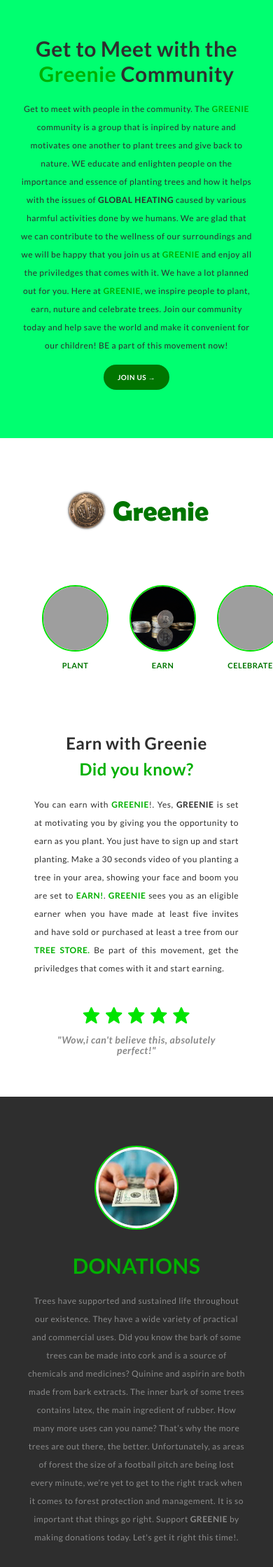
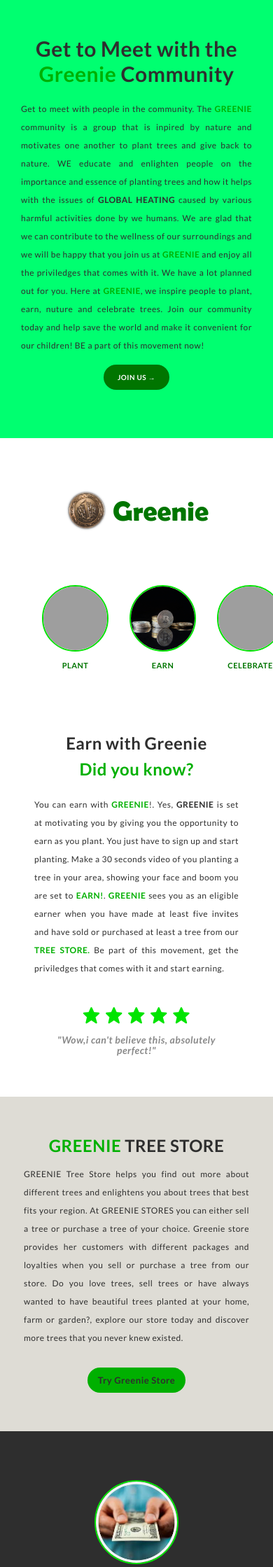
Before and after one commit to Paul-Chidiadi/greenie, a PHP site: page / in a window 390 px wide; the page is wider, and only the part inside the window is pictured. Shown: the part 1697-3936 px from the top of that part at 70% size. Run offline with PHP 8.4, Linux system fonts and the light colour scheme; grey boxes are pictures that could not be loaded.

Commit message:
Store section: created store section, adding styles and media query

```diff
--- a/css/index.css
+++ b/css/index.css
@@ -281,6 +281,10 @@ body {
   font-size: 15px;
   font-weight: bold;
 }
+.learn-body a:hover {
+  color: var(--blackd);
+  font-size: 14px;
+}
 /* intro media query */
 @media screen and (max-width: 600px) {
   .intro {
@@ -403,6 +407,7 @@ body {
   .comm-body p {
     font-size: 12px;
     margin: 20px auto 20px;
+    text-align: justify;
   }
 }
 @media screen and (max-width: 360px) {
@@ -640,8 +645,49 @@ body {
 }
 /* donation section media query */
 @media screen and (max-width: 500px) {
+  .don-top h1 {
+    font-size: 24px;
+  }
   .don p {
-    padding: 10px;
+    padding: 4px;
     font-size: 12px;
+    text-align: justify;
   }
 }
+/* STORE SECTION */
+.store {
+  width: 100%;
+  background-color: var(--whitel);
+  padding: 45px 30px 30px;
+}
+.store h1 {
+  width: 100%;
+  margin: 10px auto;
+  color: var(--blackd);
+  font-weight: 700;
+  font-size: 30px;
+  text-align: center;
+}
+.store h1 span {
+  color: var(--green);
+}
+.store p {
+  width: 100%;
+  padding: 20px;
+  color: var(--blackd);
+  font-size: 13px;
+  font-weight: 400;
+  line-height: 26px;
+  text-align: center;
+}
+/* store section media query */
+@media screen and (max-width: 500px) {
+  .store h1 {
+    font-size: 24px;
+  }
+  .store p {
+    padding: 4px;
+    font-size: 12px;
+    text-align: justify;
+  }
+}
--- a/index.php
+++ b/index.php
@@ -142,6 +142,21 @@
             </div>
         </div>
     </section>
+    <!-- STORE SECTION -->
+    <section class="store">
+        <h1><span>GREENIE</span> TREE STORE </h1>
+        <p>GREENIE Tree Store helps you find out more about different trees and enlightens you
+            about trees that best fits your region. At GREENIE STORES you can either sell a tree
+            or purchase a tree of your choice. Greenie store provides her customers with
+            different packages and loyalties when you sell or purchase a tree from our store.
+            Do you love trees, sell trees or have always wanted to have beautiful trees planted at
+            your home, farm or garden?, explore our store today and discover more trees that you
+            never knew existed.
+        </p>
+        <div class="don-btn">
+            <a href="">Try Greenie Store</a>
+        </div>
+    </section>
     <!-- DONATION SECTION -->
     <section class="don">
         <div class="don-top">
```
